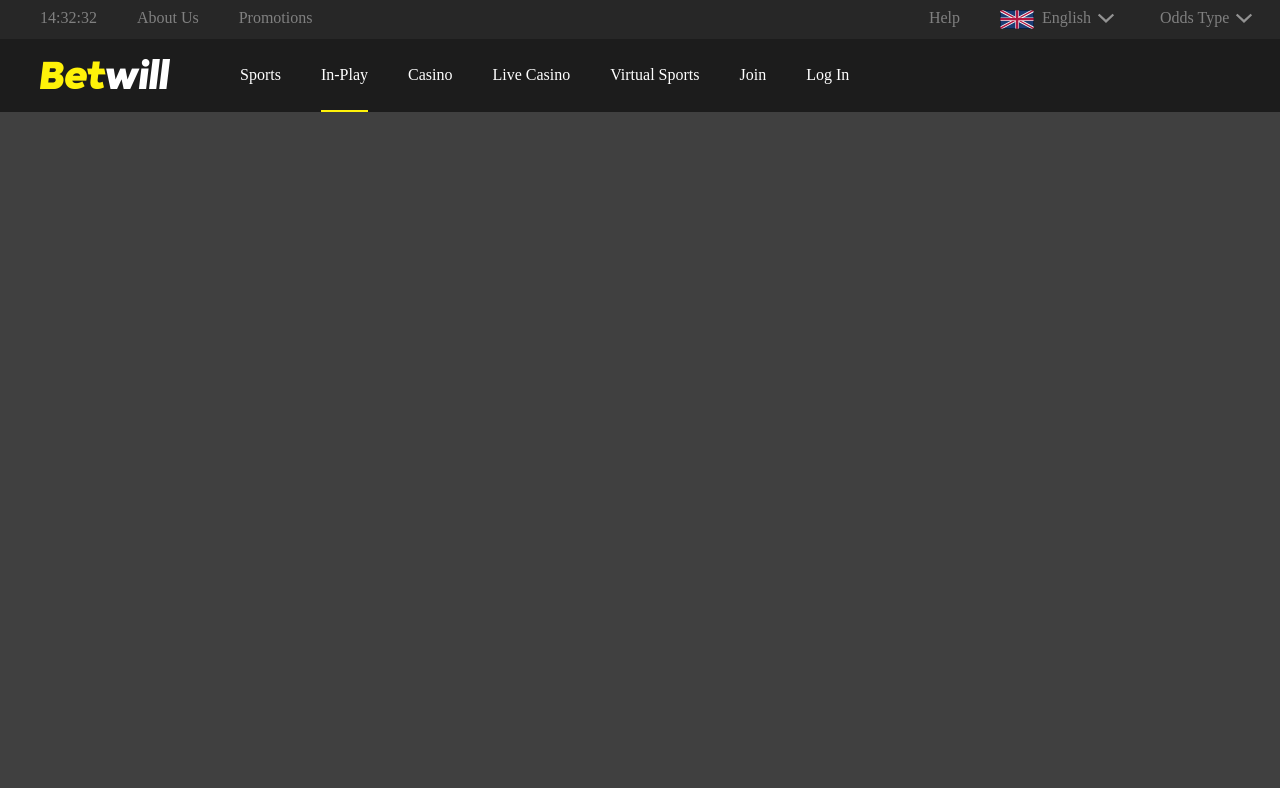
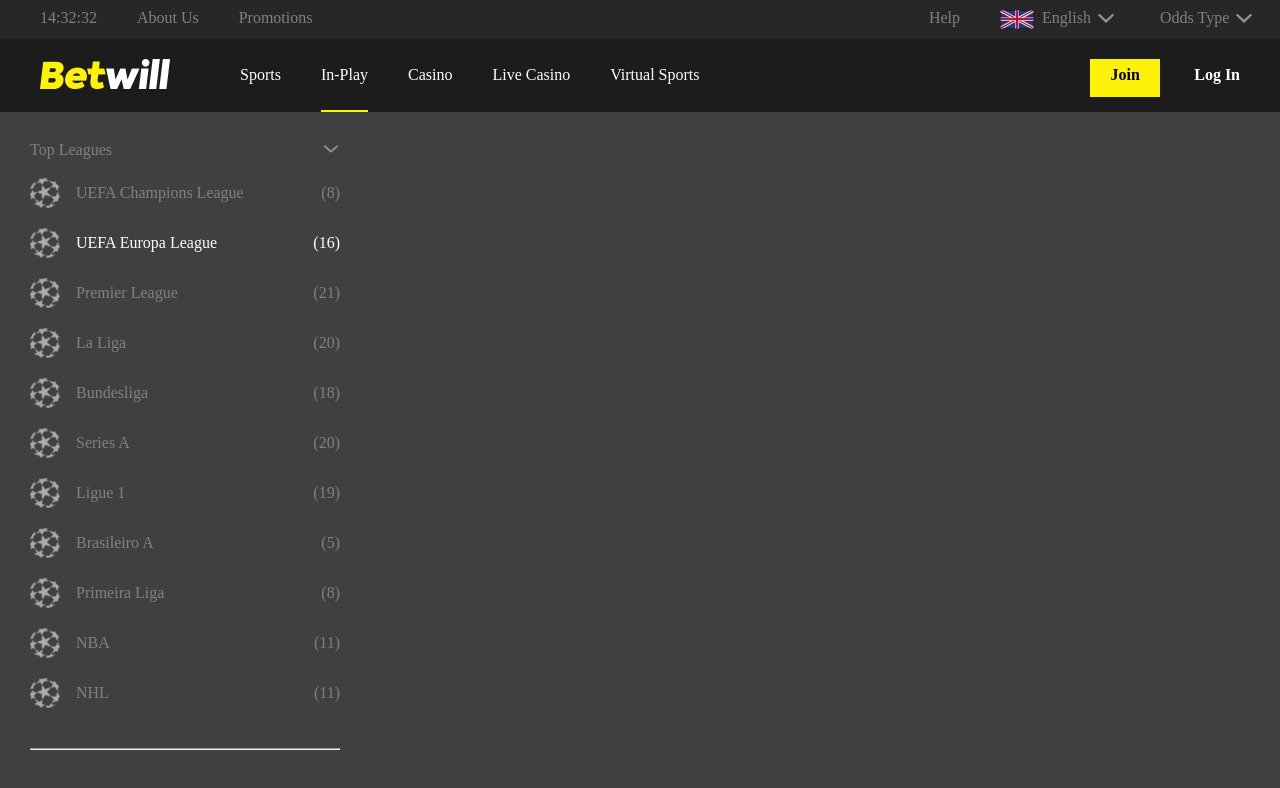
Before and after one commit to SabaMania/Betwill_Home, a plain HTML site: page index.html in a window 1280 px wide. Drawn offline with Linux system fonts and the light colour scheme; a web font is replaced by a local one.

Commit message:
add first section

```diff
--- a/index.html
+++ b/index.html
@@ -45,10 +45,11 @@
         </nav>
     </header>
     <header class="container2">
+        <div class="between">
             <a href="#">
                 <img src="images/logo.png" alt="logo" class="logo">
             </a>
-        <nav class="main-unorderd">
+            <nav>
                 <ul class="main">
                     <a href="#">
                         <li class="nav-lists">Sports</li>
@@ -66,16 +67,140 @@
                         <li class="nav-lists">Virtual Sports</li>
                     </a>
                 </ul>
-            <ul class="main2">
+            </nav>
+        </div>
+        <div>
+            <nav>
+                <ul class="main">
                     <a href="#">
                         <li class="nav-lists2">Join</li>
                     </a>
                     <a href="#">
-                    <li class="nav-lists">Log In</li>
+                        <li class="nav-lists3">Log In</li>
                     </a>
                 </ul>
             </nav>
+        </div>
     </header>
+    <section class="leagues">
+        <div class="name">
+            <p>Top Leagues</p>
+            <img src="images/down.svg" alt="down">
+        </div>
+        <a href="#">
+            <div class="name">
+                <div class="together">
+                    <img src="images/champions.png" alt="ChampionsLeague">
+                    <p class="seek">UEFA Champions League</p>
+                </div>
+                <p>(8)</p>
+            </div>
+        </a>
+
+        <a href="#">
+            <div class="name1">
+                <div class="together">
+                    <img src="images/champions.png" alt="ChampionsLeague">
+                    <p class="seek">UEFA Europa League</p>
+                </div>
+                <p>(16)</p>
+            </div>
+        </a>
+
+        <a href="#">
+            <div class="name">
+                <div class="together">
+                    <img src="images/champions.png" alt="ChampionsLeague">
+                    <p class="seek">Premier League</p>
+                </div>
+                <p>(21)</p>
+            </div>
+        </a>
+
+        <a href="#">
+            <div class="name">
+                <div class="together">
+                    <img src="images/champions.png" alt="ChampionsLeague">
+                    <p class="seek">La Liga</p>
+                </div>
+                <p>(20)</p>
+            </div>
+        </a>
+
+        <a href="#">
+            <div class="name">
+                <div class="together">
+                    <img src="images/champions.png" alt="ChampionsLeague">
+                    <p class="seek">Bundesliga</p>
+                </div>
+                <p>(18)</p>
+            </div>
+        </a>
+
+        <a href="#">
+            <div class="name">
+                <div class="together">
+                    <img src="images/champions.png" alt="ChampionsLeague">
+                    <p class="seek">Series A</p>
+                </div>
+                <p>(20)</p>
+            </div>
+        </a>
+
+        <a href="#">
+            <div class="name">
+                <div class="together">
+                    <img src="images/champions.png" alt="ChampionsLeague">
+                    <p class="seek">Ligue 1</p>
+                </div>
+                <p>(19)</p>
+            </div>
+        </a>
+
+        <a href="#">
+            <div class="name">
+                <div class="together">
+                    <img src="images/champions.png" alt="ChampionsLeague">
+                    <p class="seek">Brasileiro A</p>
+                </div>
+                <p>(5)</p>
+            </div>
+        </a>
+
+        <a href="#">
+            <div class="name">
+                <div class="together">
+                    <img src="images/champions.png" alt="ChampionsLeague">
+                    <p class="seek">Primeira Liga</p>
+                </div>
+                <p>(8)</p>
+            </div>
+        </a>
+
+        <a href="#">
+            <div class="name">
+                <div class="together">
+                    <img src="images/champions.png" alt="ChampionsLeague">
+                    <p class="seek">NBA</p>
+                </div>
+                <p>(11)</p>
+            </div>
+        </a>
+
+        <a href="#">
+            <div class="name">
+                <div class="together">
+                    <img src="images/champions.png" alt="ChampionsLeague">
+                    <p class="seek">NHL</p>
+                </div>
+                <p>(11)</p>
+            </div>
+        </a>
+        <hr class="line">
+
+
+
+    </section>
 </body>
 
 </html>
--- a/styles/style.css
+++ b/styles/style.css
@@ -1,5 +1,7 @@
 body {
     background-color: #404040;
+    max-width: 1920px;
+    width: 100%;
 }
 /* header1 */
 .container {
@@ -10,12 +12,10 @@
     display: flex;
     justify-content: space-between;
 }
-.nav-bar {
+.nav-bar, .nav-bar2 {
     display: flex;
 }
-.nav-bar2{
-    display: flex;
-}
+
 .navbar-li {
     margin-left: 40px;
     color: grey;
@@ -42,18 +42,12 @@
     padding: 20px 40px 0 40px ;
     display: flex;
     background-color: #1c1c1c;
+    justify-content: space-between;
 }
 .logo{
     margin: 0 30px 20px 0;
 }
-.main-unorderd {
-    display: flex;
-    justify-content: space-between;
-}
-.main{
-    display: flex;
-}
-.main2 {
+.main, .between{
     display: flex;
 }
 .nav-lists {
@@ -69,8 +63,48 @@
     border-bottom: 2px solid #fff209;
 }
 .nav-lists2{
-
-    color: white;
+    color: black;
+    font-weight: bold;
     margin-left: 40px;
     padding: 8px 0 27px 0;
+    width: 70px;
+    height: 38px;
+    background-color: #fff209;
+    text-align: center;
 }
+.nav-lists3 {
+    color: white;
+    font-weight: bold;
+    padding-top: 8px;
+    margin-left: 34px;
+}
+/* section */
+.leagues {
+    width: 340px;
+    margin-top: 30px;
+}
+.name {
+    display: flex;
+    justify-content: space-between;
+    margin-left: 30px;
+    margin-top: 20px;
+    color: grey;
+    align-items: center;
+}
+.name1 {
+    display: flex;
+    justify-content: space-between;
+    margin: 20px 0 0 30px;
+    color: white;
+    align-items: center;
+}
+.together {
+    display: flex;
+    align-items: center;
+}
+.seek {
+    margin-left: 16px;
+}
+.line {
+    margin: 40px 0 0 30px ;
+}
```
Also changed, not shown: images/champions.png (added). Lines whose indentation alone changed are shown as unchanged.
